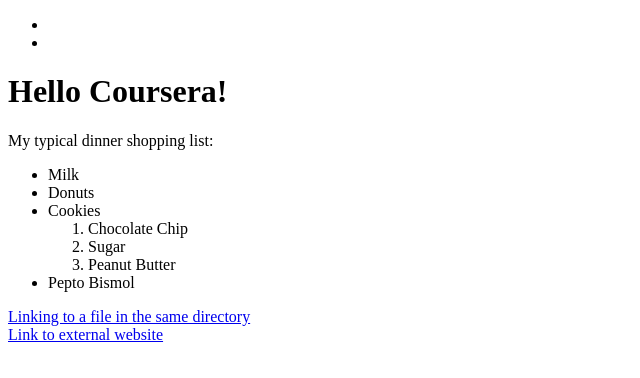
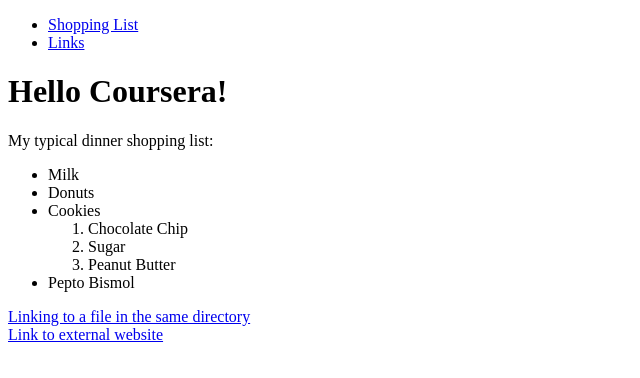
Before and after one commit to abby-nelson/JH-Coursera, a plain HTML site: page site/index.html in a window 1280 px wide. Shown: the whole page, without its empty margins (0-640 px from the left). Drawn offline with Linux system fonts and the light colour scheme.

Commit message:
adding labels for section links

```diff
--- a/site/index.html
+++ b/site/index.html
@@ -10,8 +10,8 @@
 </head>
 <body>
 	<ul>
-		<li><a href="#shoppinglist"></a></li>
-		<li><a href="#links"></a></li>
+		<li><a href="#shoppinglist">Shopping List</a></li>
+		<li><a href="#links">Links</a></li>
 	</ul>
 <h1>Hello Coursera!</h1>
 <section id="shoppinglist">
```
